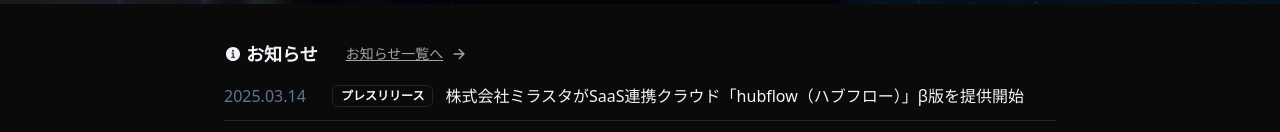
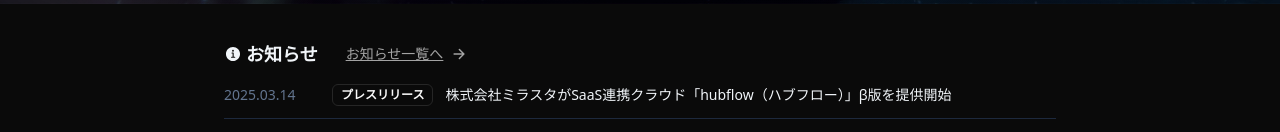
Before and after one commit to takunagai/nextjs-boilerplate, a Next.js app: page / in a window 1280 px wide. Shown: the part 796-928 px from the top of the page. Built offline with nearby package versions, Linux system fonts and the light colour scheme; no server answers.

Commit message:
文字サイズ調整、間隔調整

```diff
--- a/src/components/home/latest-news-section.tsx
+++ b/src/components/home/latest-news-section.tsx
@@ -1,9 +1,9 @@
 import { Badge } from "@/components/ui/badge";
 import { Button } from "@/components/ui/button";
 import { Container } from "@/components/ui/container";
+import { LATEST_NEWS_COUNT } from "@/lib/constants/news";
 import type { NewsItem } from "@/lib/data/news";
 import { getAllNews } from "@/lib/data/news";
-import { LATEST_NEWS_COUNT } from "@/lib/constants/news";
 import { format } from "date-fns";
 import Link from "next/link";
 import { IoArrowForward, IoInformationCircle } from "react-icons/io5";
@@ -45,14 +45,14 @@ export async function LatestNewsSection({ className }: LatestNewsSectionProps) {
 				</div>
 				<ul className="divide-y divide-slate-200 dark:divide-slate-800">
 					{latestNews.map((news: NewsItem) => (
-						<li key={news.id} className="py-3">
+						<li key={news.id} className="py-3 text-sm">
 							<Link
 								href={`/news/${news.id}`}
 								className="block group"
 								aria-label={`${news.title}の詳細を見る`}
 							>
 								<div className="flex flex-col md:flex-row md:items-center gap-3">
-									<div className="flex items-center gap-3 md:w-auto md:min-w-52 md:flex-nowrap">
+									<div className="flex items-center md:gap-3 md:w-auto md:min-w-52 md:flex-nowrap">
 										<time
 											dateTime={news.date.toISOString()}
 											className="text-slate-500 font-medium min-w-24"
```
